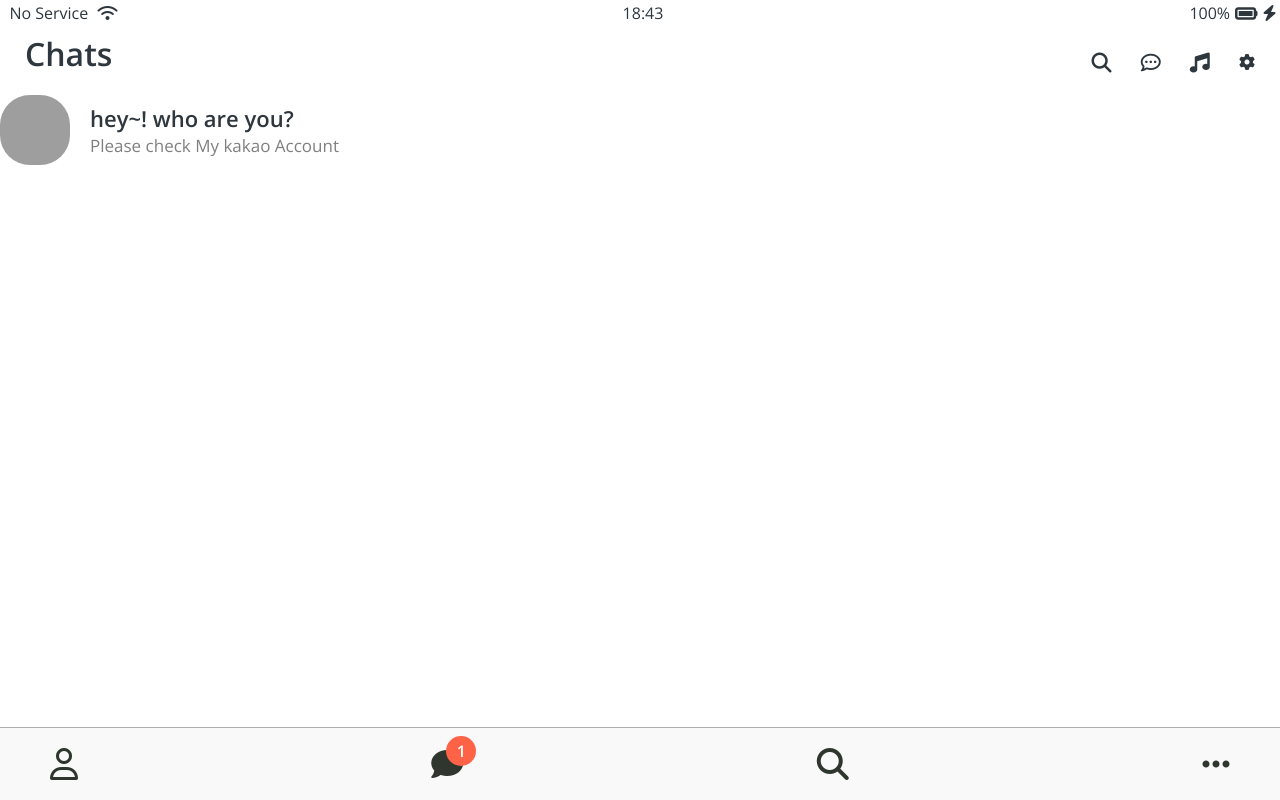
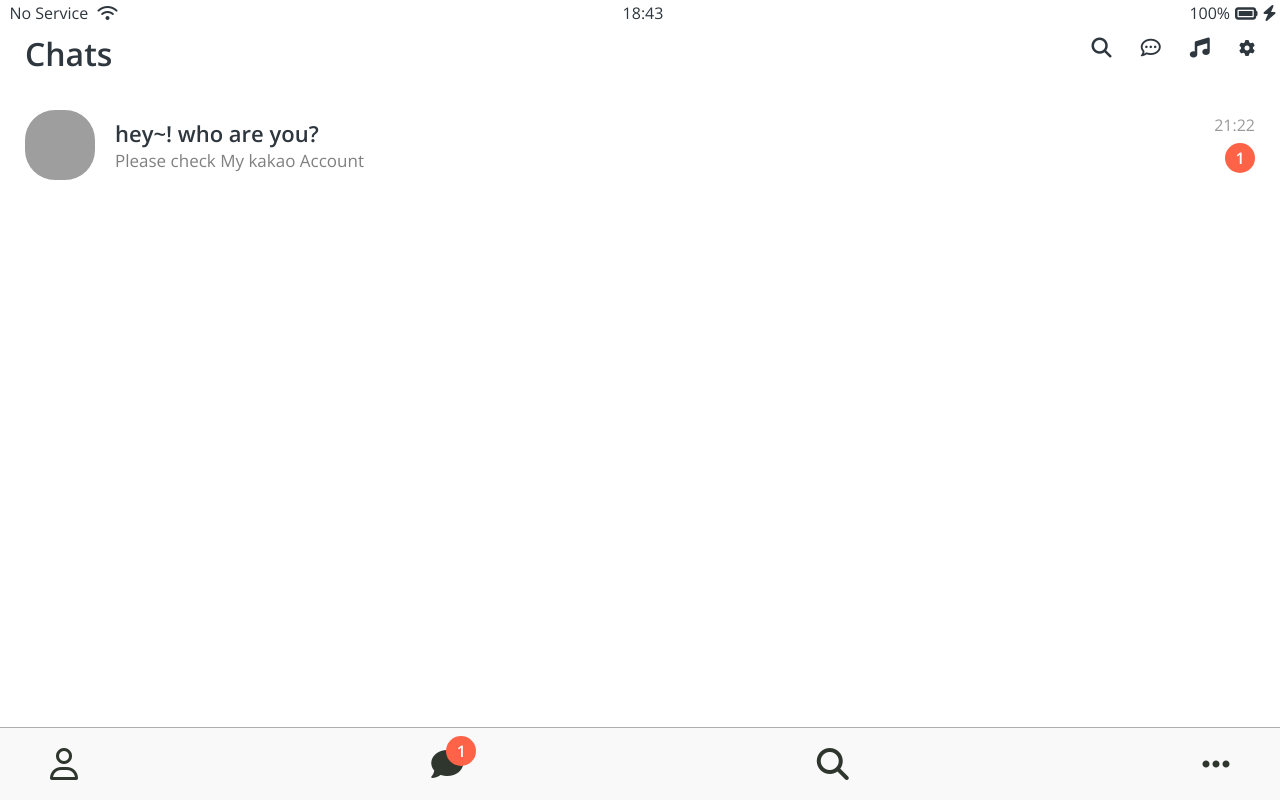
Before and after one commit to Tuwasduliebst/html_css_js_revival, a plain HTML site: page chats.html in a window 1280 px wide. Drawn offline with nearby package versions, Linux system fonts and the light colour scheme; grey boxes are pictures that could not be loaded.

Commit message:
chats까지 완료

```diff
--- a/chats.html
+++ b/chats.html
@@ -33,7 +33,7 @@
       </div>
     </header>
 
-    <main class="main-screen">
+    <main class="friends-screen">
       <div class="user-component">
         <div class="user-component__column">
           <img
@@ -46,7 +46,10 @@
             <h6 class="user-component__subtitle">Please check My kakao Account</h6>
           </div>
         </div>
-        <div class="user-component__column"></div>
+        <div class="user-component__column">
+          <span class="user-component__time">21:22</span>
+          <div class="badge">1</div>
+        </div>
       </div>
       <!-- <div class="friends-screen__channel">
         <div class="friends-screen__channel-header">
@@ -80,7 +83,7 @@
         </li>
         <li class="nav__btn">
           <a class="nav__link" href="chats.html">
-            <span class="nav__notification">1</span>
+            <span class="nav__notification badge">1</span>
             <i class="fa fa-comment fa-2x"></i
           ></a>
         </li>
--- /dev/null
+++ b/css/components/badge.css
@@ -0,0 +1,11 @@
+.badge {
+  background-color: tomato;
+  width: 30px;
+  height: 30px;
+  display: flex;
+  border-radius: 15px;
+  justify-content: center;
+  align-items: center;
+  color: white;
+  font-weight: 600;
+}
--- a/css/components/nav-bar.css
+++ b/css/components/nav-bar.css
@@ -19,15 +19,6 @@ nav {
 }
 
 .nav__notification {
-  background-color: tomato;
-  width: 30px;
-  height: 30px;
-  display: flex;
-  border-radius: 15px;
-  justify-content: center;
-  align-items: center;
-  color: white;
-  font-weight: 600;
   position: absolute;
   left: 15px;
   bottom: 15px;
--- a/css/components/screen-header.css
+++ b/css/components/screen-header.css
@@ -1,9 +1,9 @@
 .screen-header {
   display: flex;
   justify-content: space-between;
-  align-items: end;
+  align-items: center;
   padding: var(--horizontal-space);
-  /* margin-bottom: 15px; */
+  margin-bottom: 15px;
   /* background-color: antiquewhite; */
 }
 
--- a/css/style.css
+++ b/css/style.css
@@ -8,6 +8,7 @@
 @import "components/nav-bar.css";
 @import "components/screen-header.css";
 @import "components/user-components.css";
+@import "components/badge.css";
 
 /* Screen */
 @import "screen/login.css";
```
Also changed, not shown: friends.html (+6 -4 lines).
